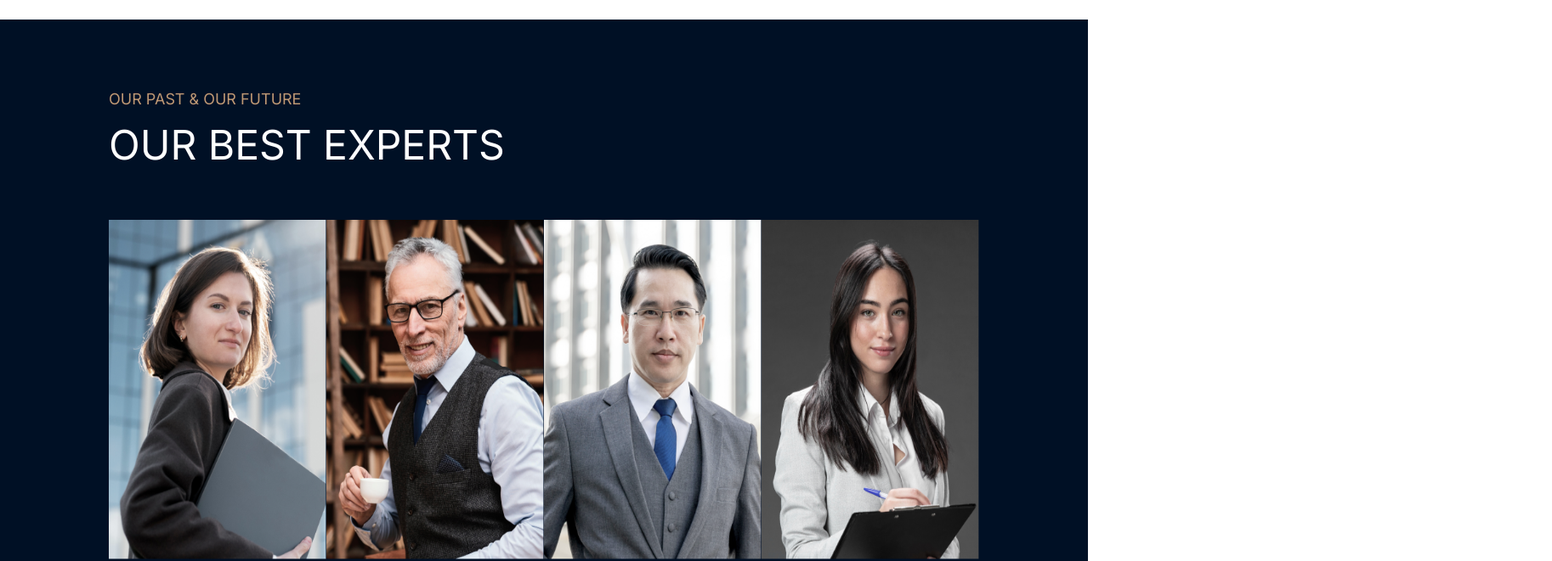
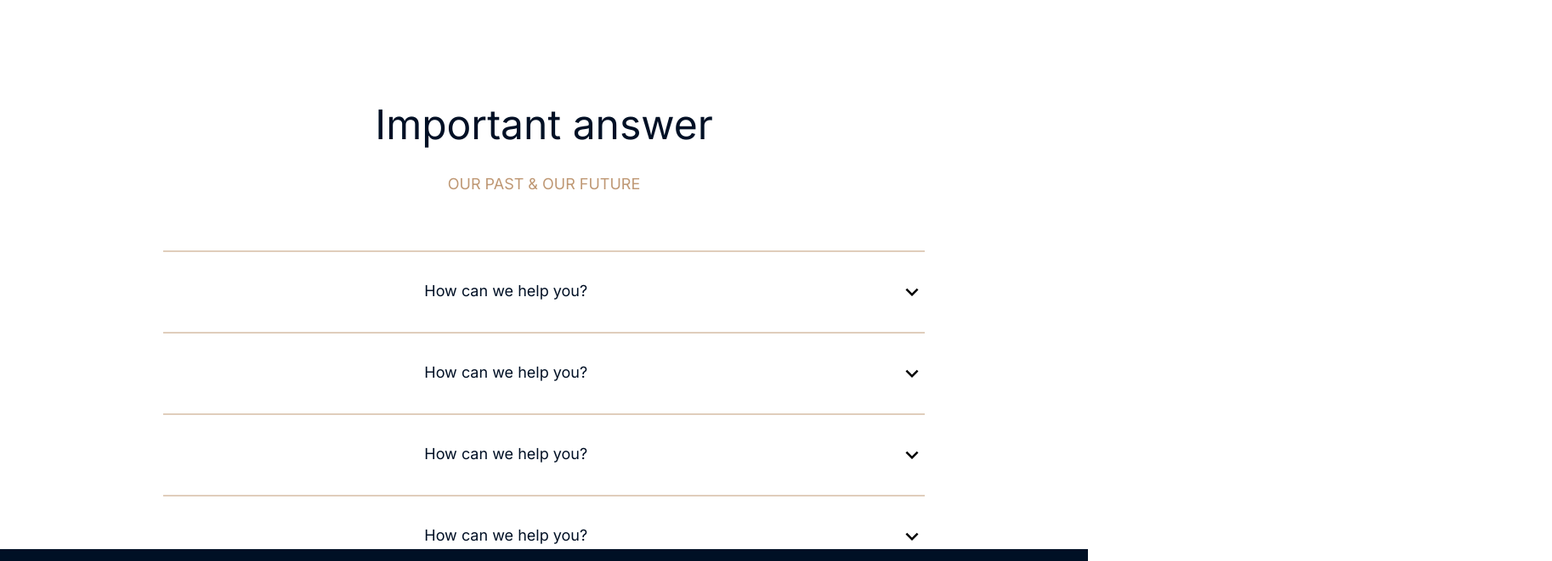
Before and after one commit to AsonglefacMillenium/digital_app, a Next.js app: page / in a window 1280 px wide. Shown: the part 3120-3781 px from the top of the page at 85% size, 1826 px wide, since content can reach past the window. Built offline with nearby package versions, Linux system fonts and the light colour scheme.

Commit message:
add FAQs section

```diff
--- /dev/null
+++ b/components/molecules/answerItem/index.tsx
@@ -0,0 +1,47 @@
+"use client"
+import { Text } from "@/components/atoms";
+import React, { useState } from "react";
+import { MdOutlineKeyboardArrowDown } from "react-icons/md";
+
+const AnswerItem = () => {
+  const [item, showItem] = useState(false);
+  return (
+    <div className="w-full flex flex-col gap-8">
+      <svg
+        xmlns="http://www.w3.org/2000/svg"
+        height="2"
+        viewBox="0 0 1858 2"
+        fill="none"
+        className="w-full"
+      >
+        <path d="M-67 1L1858 1.00017" stroke="#BF9874" stroke-width="2" />
+      </svg>
+      <div className="w-full flex flex-col gap-8 items-center">
+        <div className="w-full flex justify-between">
+          <div className="w-[90%] flex justify-center">
+            <Text
+              text="How can we help you?"
+              color="#001025"
+              fontSize={"large"}
+              fontWeight={"semiBold"}
+            />
+          </div>
+
+          <MdOutlineKeyboardArrowDown className="text-3xl" />
+        </div>
+        {item && (
+          <div className="w-full">
+            <Text
+              text="Lorem ipsum dolor sit amet, consectetur adipiscing elit, sed do eiusmod temp incididunt ut labore et dolore magna aliqua. Ut enim ad minim veniam, quis nostrud exercitation ullamco laboris nisi ut aliquip ex ea commodo consequat. Duis aute irure dolor in reprehenderit in voluptate velit esse cillum dolore eu"
+              color="#808080"
+              fontSize={"small"}
+              fontWeight={"400"}
+            />
+          </div>
+        )}
+      </div>
+    </div>
+  );
+};
+
+export default AnswerItem;
--- a/components/molecules/index.tsx
+++ b/components/molecules/index.tsx
@@ -1,3 +1,4 @@
 export { default as Button } from "./button";
 export { default as PartnerCard } from "./partner_card";
 export { default as HeritageItem } from "./heritageItem";
+export { default as AnswerItem} from "./answerItem"
--- a/components/screens/home/index.tsx
+++ b/components/screens/home/index.tsx
@@ -1,3 +1,4 @@
+import AnswerSection from "@/components/templates/answer";
 import ExpertiseSection from "@/components/templates/expects/indext";
 import HeritageSection from "@/components/templates/heritage";
 import HomeLander from "@/components/templates/lander";
@@ -10,6 +11,7 @@ const HomeScreen = () => {
       <HomeLander />
       <VideoSection />
       <HeritageSection />
+      <AnswerSection />
       <ExpertiseSection />
     </div>
   );
--- /dev/null
+++ b/components/templates/answer/index.tsx
@@ -0,0 +1,36 @@
+import { Text } from "@/components/atoms";
+import { AnswerItem } from "@/components/molecules";
+import React from "react";
+
+const AnswerSection = () => {
+  return (
+    <div className="w-full bg-white flex flex-col mt-[100px]">
+      <div className="w-full flex flex-col gap-16">
+        <div className="flex items-center justify-center w-full flex-col gap-8">
+          <Text
+            text="Important answer"
+            color="#001025"
+            fontSize={"XXlarge"}
+            fontWeight={"semiBold"}
+          />
+
+          <Text
+            text="OUR PAST & OUR FUTURE"
+            color="#BF9874"
+            fontSize={"large"}
+            fontWeight={"semiBold"}
+          />
+        </div>
+
+        <div className="w-[70%] flex flex-col gap-8 mx-auto">
+          <AnswerItem />
+          <AnswerItem />
+          <AnswerItem />
+          <AnswerItem />
+        </div>
+      </div>
+    </div>
+  );
+};
+
+export default AnswerSection;
--- a/components/templates/heritage/index.tsx
+++ b/components/templates/heritage/index.tsx
@@ -54,11 +54,11 @@ const HeritageSection = () => {
 
           <svg
             xmlns="http://www.w3.org/2000/svg"
-            width="1858"
+
             height="2"
             viewBox="0 0 1858 2"
             fill="none"
-            className="relative bottom-[300px] right-40"
+            className="relative bottom-[300px]  w-full"
           >
             <path d="M-67 1L1858 1.00017" stroke="#BF9874" stroke-width="2" />
           </svg>
```
Also changed, not shown: package.json (+5 -4 lines), 1 other file (tests, documents, lock files or other folders).
